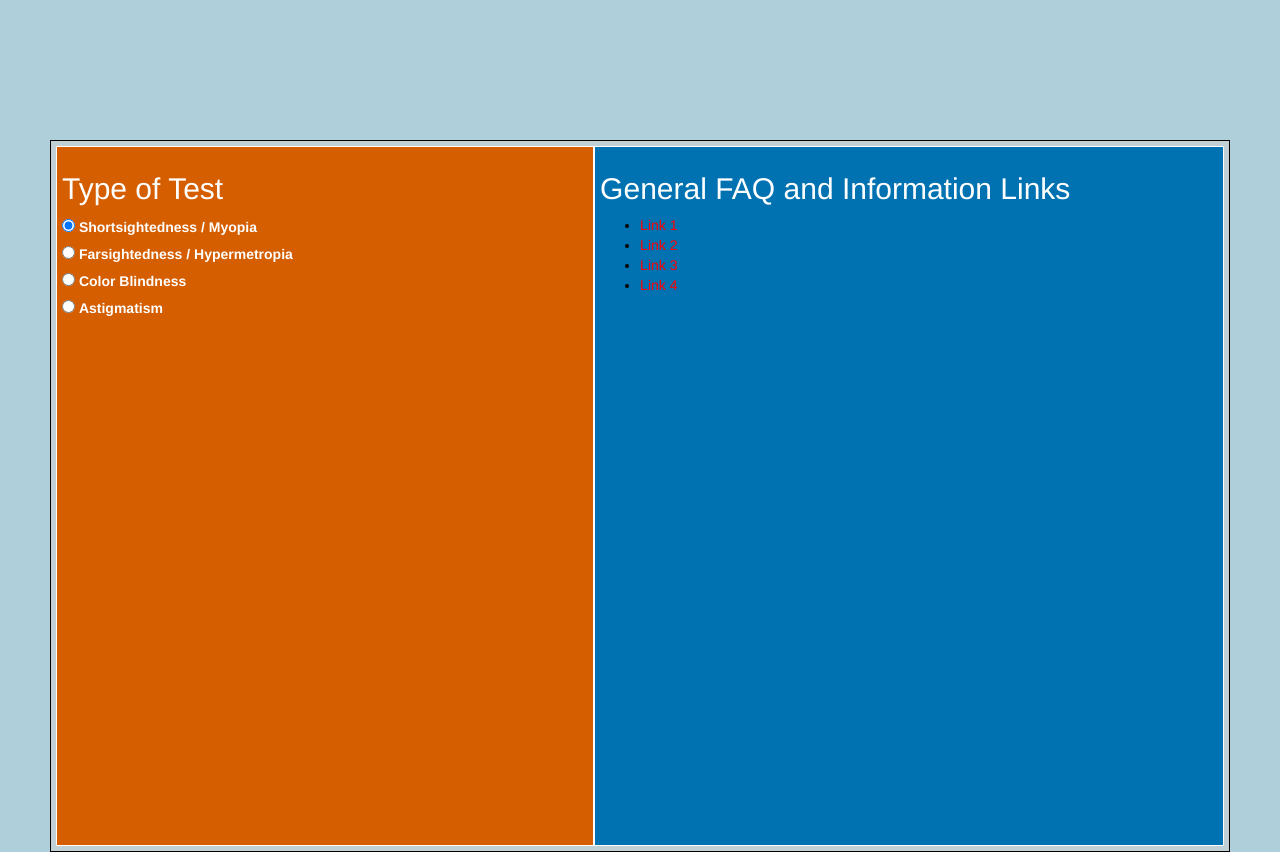
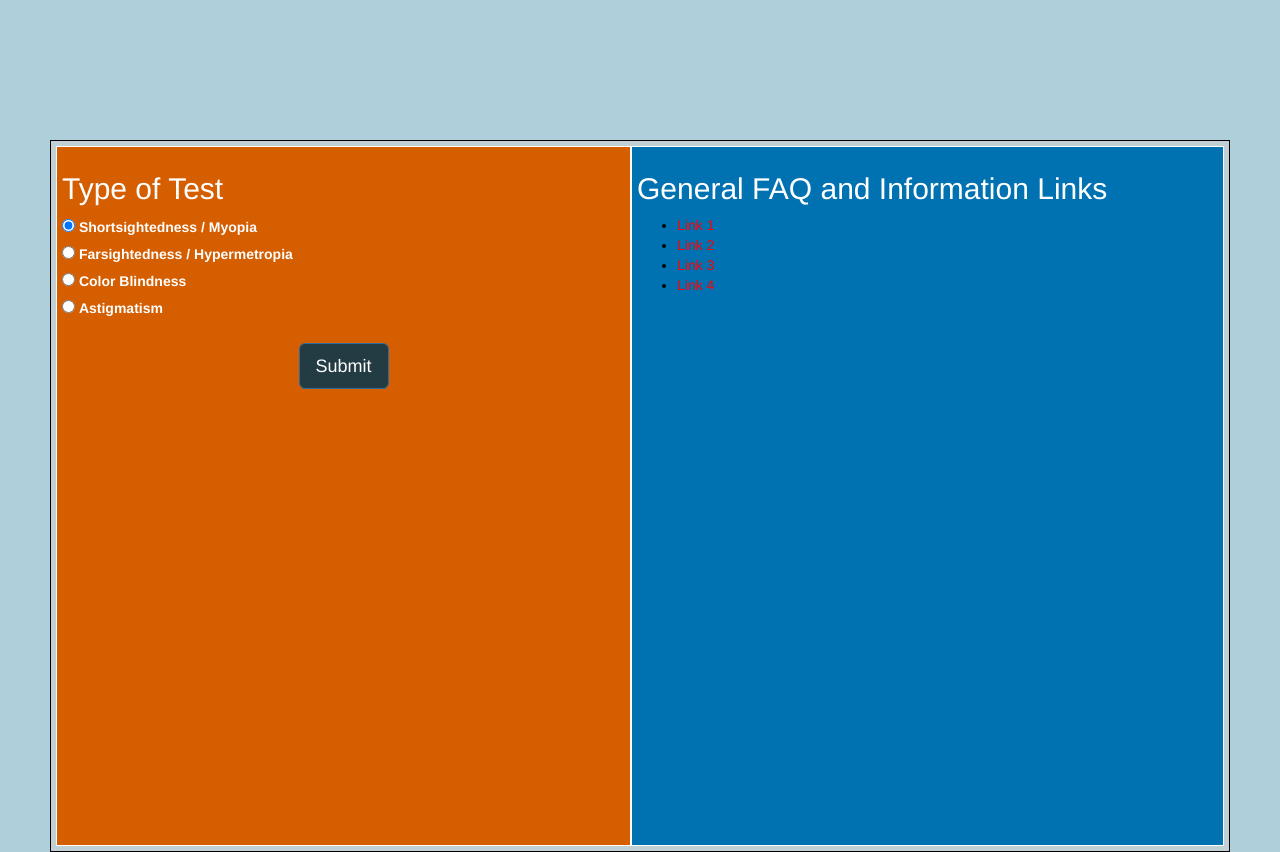
Before and after one commit to Rimshamaredia/Mjolnir, a Flask app: page /testchoice in a window 1280 px wide. Run offline with Flask 2, Linux system fonts and the light colour scheme; some libraries are stand-ins or nearby versions.

Commit message:
Added button to the choice page

```diff
--- a/VisionHelp/templates/base.html
+++ b/VisionHelp/templates/base.html
@@ -31,7 +31,7 @@
       background-color: #d55e00;
       border: 1px solid #fff;
       padding: 0.5rem;
-      flex-grow: 2;
+      flex-grow: 3;
       color: #fff;
       height: 700px
     }
--- a/VisionHelp/templates/testChoice.html
+++ b/VisionHelp/templates/testChoice.html
@@ -31,6 +31,9 @@
                   Astigmatism
                 </label>
               </div>
+            <div class="text-center" style="padding-top: 20px;">
+                <button type="submit" class="btn btn-primary btn-lg" style="background-color:#233b43 !important ;">Submit</button>
+            </div>
         </div>
 
         <div id="right">
```
